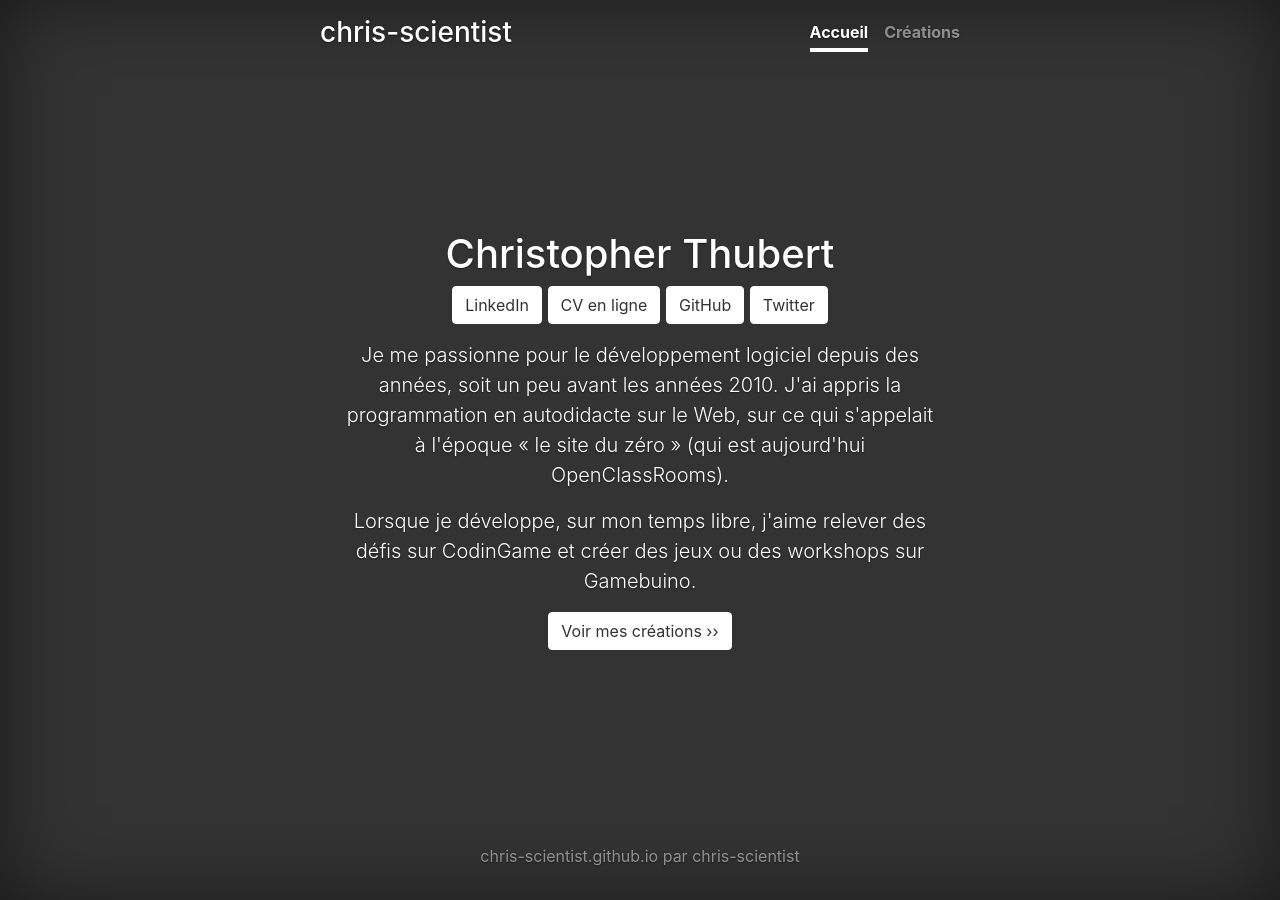
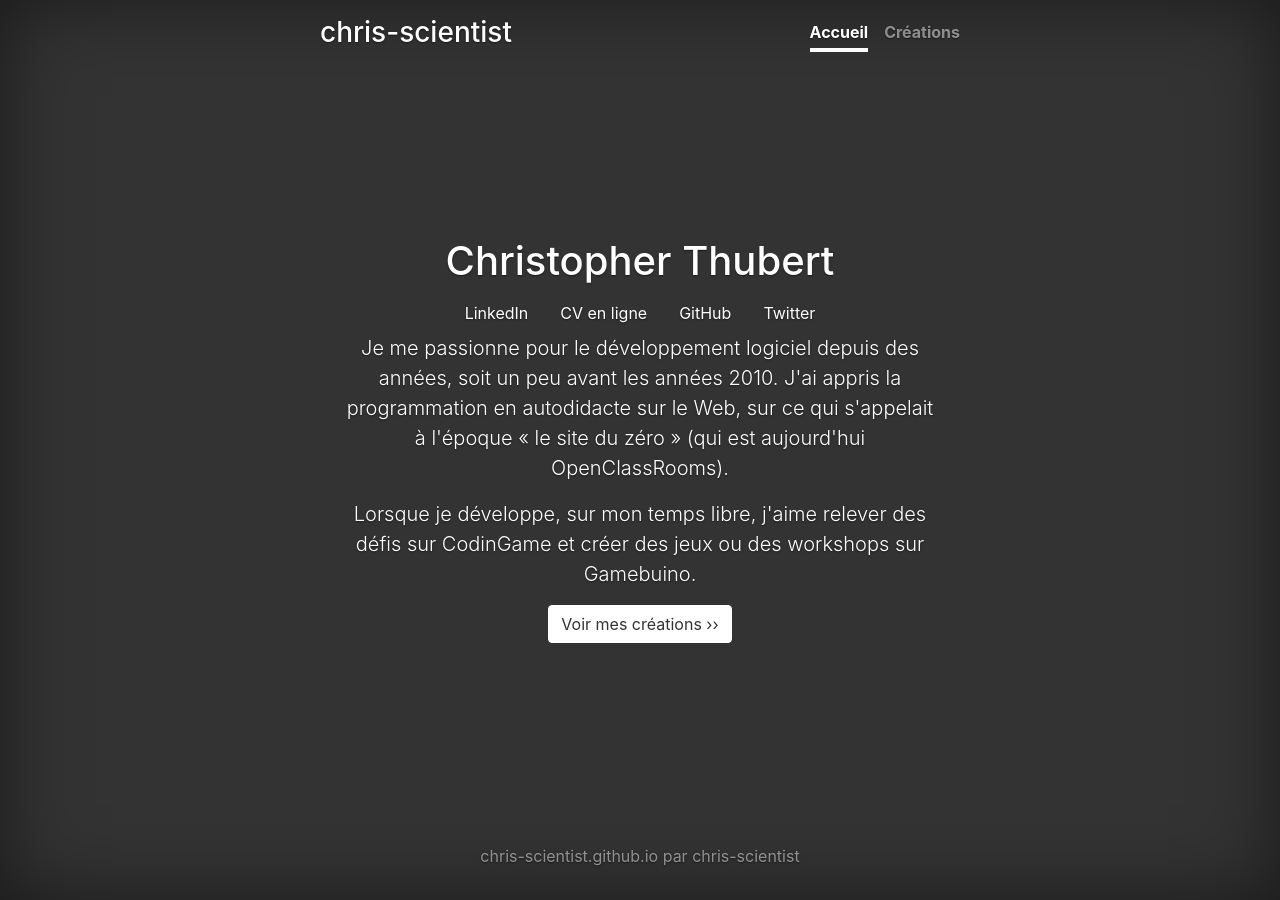
Before and after one commit to chris-scientist/chris-scientist.github.io, a Jekyll site: the page built from index.md, in a window 1280 px wide. Built offline with Jekyll 4.4.1, drawn with Linux system fonts in a browser that asks for light colours.

Commit message:
Update CSS et page d'accueil

```diff
--- a/css/default.css
+++ b/css/default.css
@@ -15,6 +15,10 @@
 	margin: 10px;
 }
 
+.nav-item:hover {
+	text-decoration: underline;
+}
+
 .update-at {
 	font-size: small;
 	text-align: left;
--- a/index.md
+++ b/index.md
@@ -5,12 +5,20 @@ permalink: /
 ---
 <h1>Christopher Thubert</h1>
 
-<p class="lead" >
-	<a href="https://www.linkedin.com/in/christopherthubert/" role="button" class="btn btn-secondary" >LinkedIn</a>
-	<a href="https://www.doyoubuzz.com/christopher-thubert" role="button" class="btn btn-secondary" >CV en ligne</a>
-	<a href="https://github.com/chris-scientist" role="button" class="btn btn-secondary" >GitHub</a>
-	<a href="https://twitter.com/c_thubert" role="button" class="btn btn-secondary" >Twitter</a>
-</p>
+<ul class="nav justify-content-center">
+  <li class="nav-item">
+    <a class="nav-link" href="https://www.linkedin.com/in/christopherthubert/" >LinkedIn</a>
+  </li>
+  <li class="nav-item">
+    <a class="nav-link" href="https://www.doyoubuzz.com/christopher-thubert" >CV en ligne</a>
+  </li>
+  <li class="nav-item">
+    <a class="nav-link" href="https://github.com/chris-scientist" >GitHub</a>
+  </li>
+  <li class="nav-item">
+    <a class="nav-link" href="https://twitter.com/c_thubert" >Twitter</a>
+  </li>
+</ul>
 
 <p class="lead" >
 	Je me passionne pour le développement logiciel depuis des années, soit un peu avant les années 2010. J'ai appris la programmation en autodidacte sur le Web, sur ce qui s'appelait à l'époque &laquo; le site du zéro &raquo; (qui est aujourd'hui OpenClassRooms).
```
